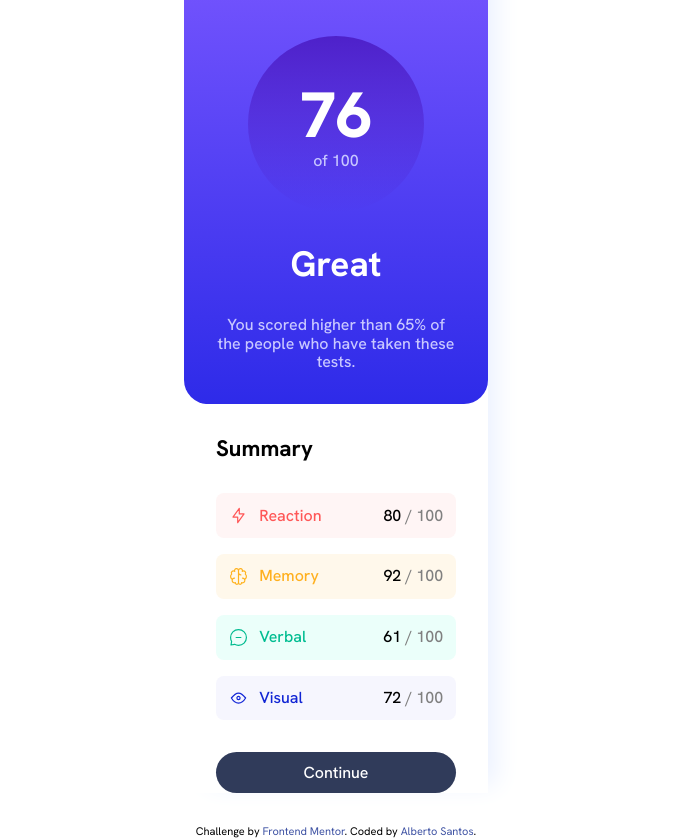
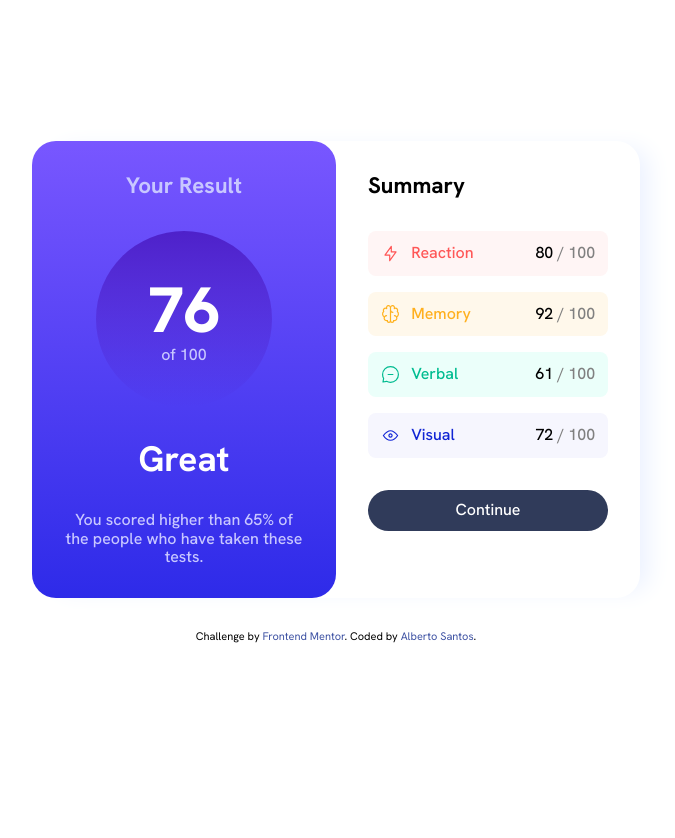
Before and after one commit to AlbertGit8/ResultsSummaryComponent, a website: page index.html in a window 1280 px wide. Shown: the whole page, without its empty margins (304-979 px from the left). After the commit the page ends 800 px from the top, so only its background shows below. Drawn offline with Linux system fonts and the light colour scheme.

Commit message:
cambio en el width para la versión móbil

```diff
--- a/src/scss/base/_tarjeta.scss
+++ b/src/scss/base/_tarjeta.scss
@@ -3,12 +3,15 @@
 
 .contenido {
     height: auto;
-    width: auto;
-    box-shadow: 1rem 0rem 1.5rem -0.5rem v.$azulPalido;
+    width: 100%;
+
 
     @include m.desktop {
         display: flex;
         border-radius: 1.5rem;
+        height: auto;
+        width: auto;
+        box-shadow: 1rem 0rem 1.5rem -0.5rem v.$azulPalido;
     }
 
     margin-bottom: 2rem;
@@ -142,6 +145,7 @@
                 margin: 0 0 0 2rem;
                 width: 15rem;
             }
+
             margin: 0 2rem 0 2rem;
             text-align: center;
             width: auto;
--- a/src/scss/base/_variables.scss
+++ b/src/scss/base/_variables.scss
@@ -25,4 +25,4 @@ $azulGrisaceo: hsl(224, 30%, 27%);
 
 //Tamaños Media Qieries
 $mobile: 375px;
-$desktop: 1440px
+$desktop: 768px
```
Also changed, not shown: build/css/app.css.
